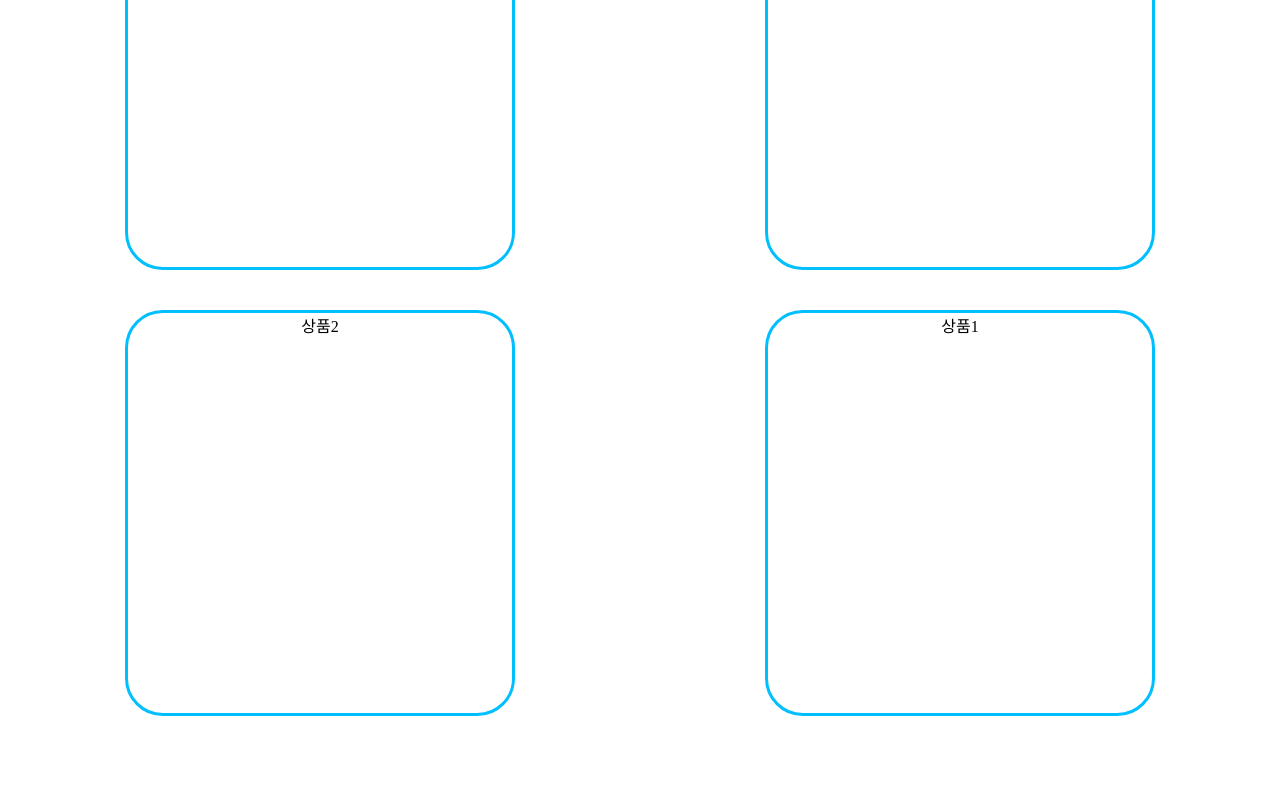
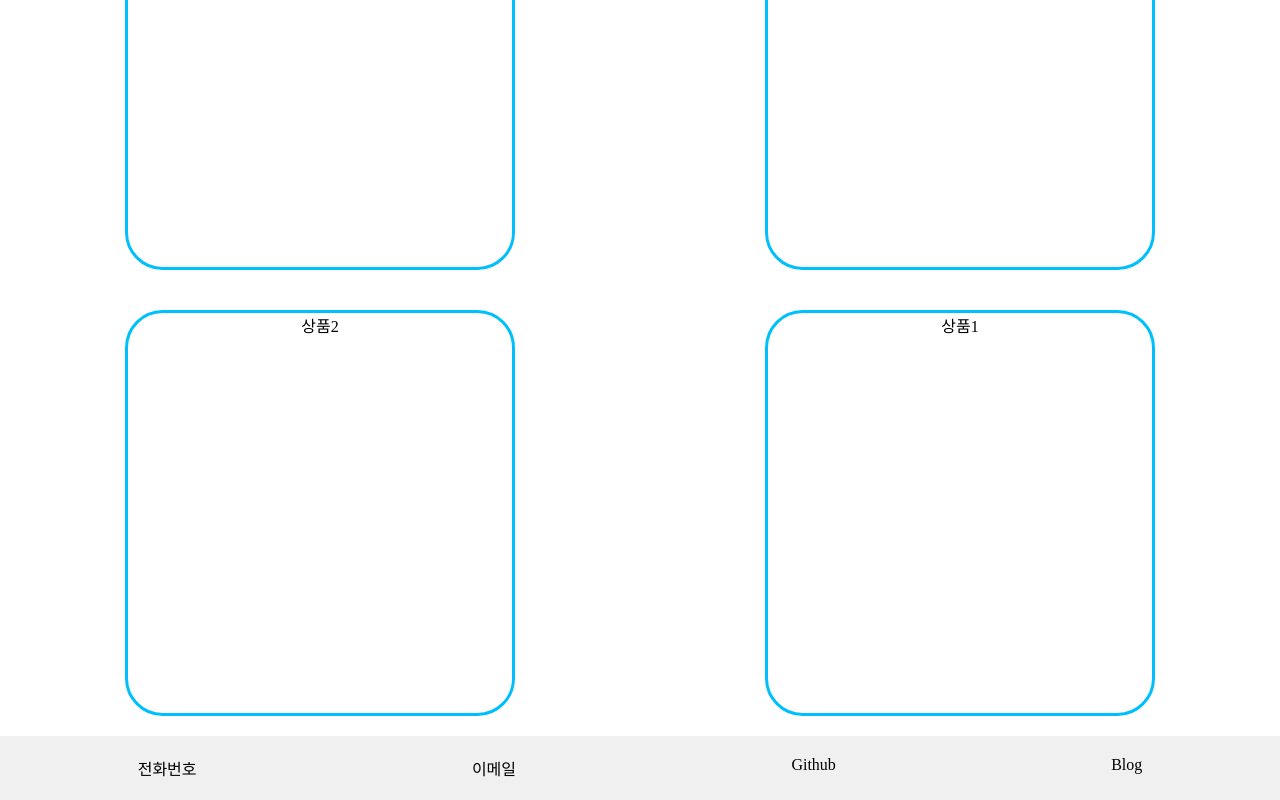
Before and after one commit to aaronktaey/myapple, a React (Create React App) app: page / in a window 1280 px wide. Shown: the part 998-1798 px from the top of the page. Before the commit the page ends 1734 px from the top, so only its background shows below. Built offline with nearby package versions, Linux system fonts and the light colour scheme.

Commit message:
컨택츠와 컨텐츠가 헷갈려서 푸터로 변경

```diff
--- a/src/App.js
+++ b/src/App.js
@@ -1,6 +1,7 @@
 import Nav from "./Nav";
 import About from "./About";
 import Contents from "./Contents";
+import Footer from "./Footer";
 
 
 
@@ -11,7 +12,7 @@ function App() {
       <Nav/>
       <About/>
       <Contents/>
-      {/* Contacts */}
+      <Footer/>
     </div>
   );
 }
--- a/src/Nav.js
+++ b/src/Nav.js
@@ -8,7 +8,7 @@ function Nav() {
         <ul>
           <li><a href="#about">About</a></li>
           <li><a href="#contents">Contents</a></li>
-          <li><a href="#contacts">Contacts</a></li>
+          <li><a href="#footer">Contacts</a></li>
         </ul>
       </nav>
     </div>
```
